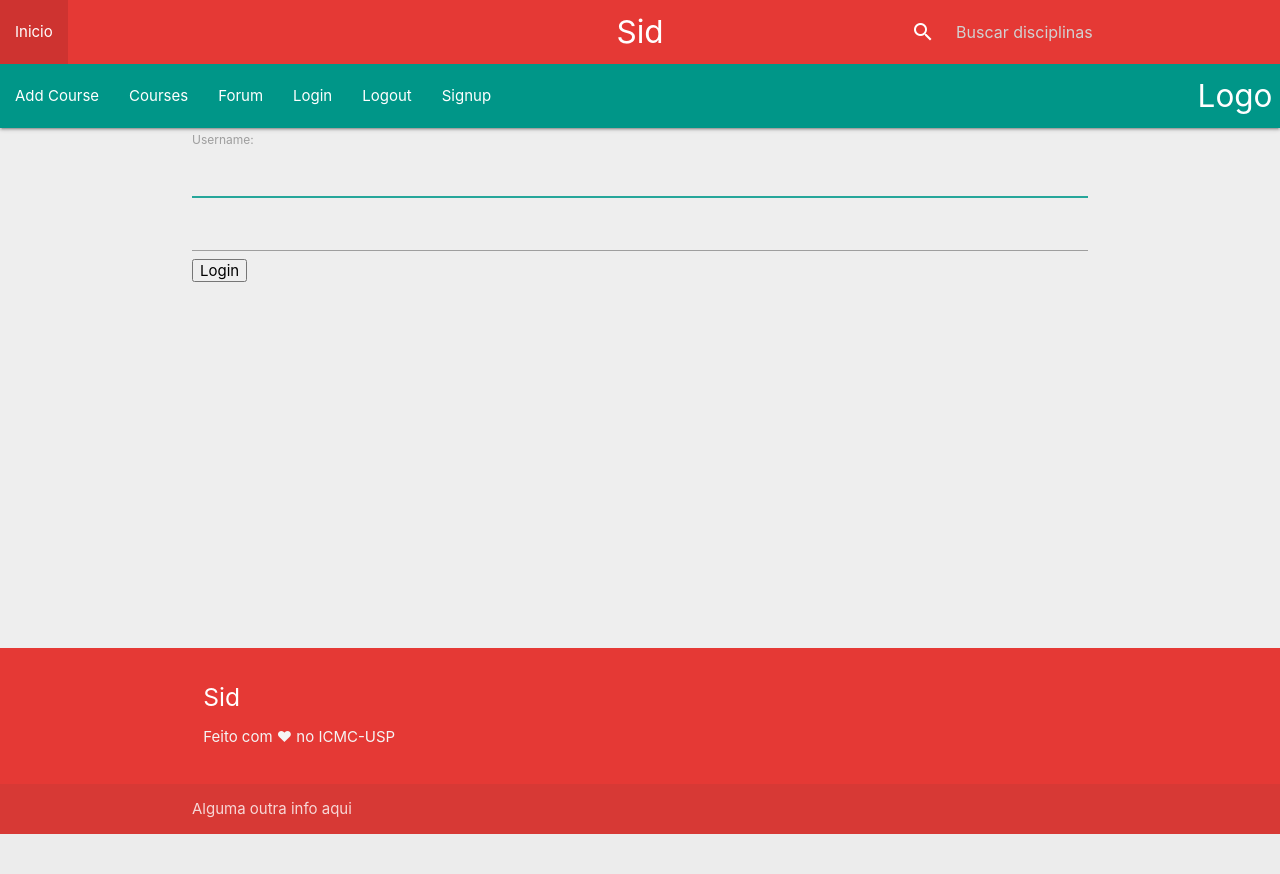
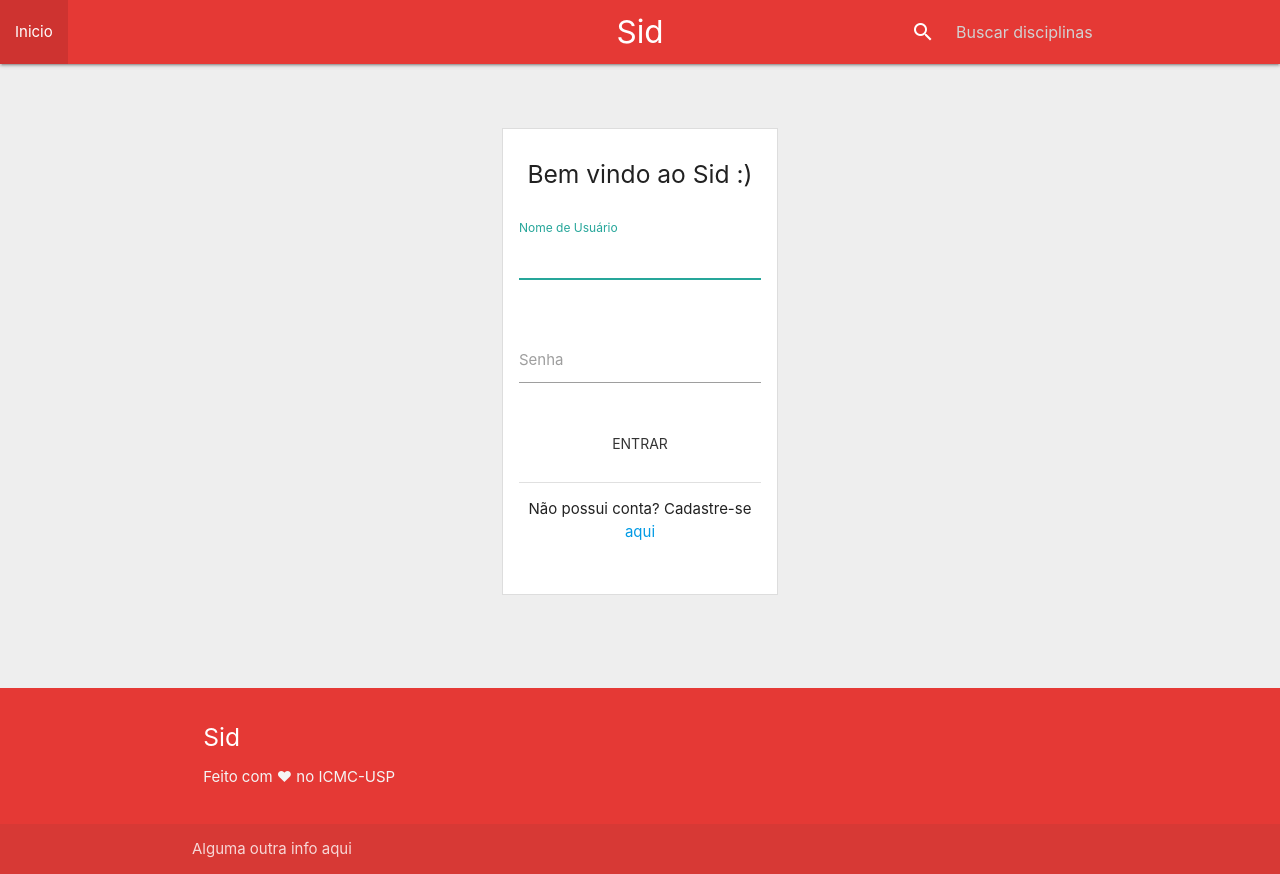
Before and after one commit to rgeurgas/Sid, a Django app: page /auth/login/ in a window 1280 px wide. Before the commit the page ends 834 px from the top, so only its background shows below. Run offline with Django 3.2, Linux system fonts and the light colour scheme.

Commit message:
Login estilizado

```diff
--- a/course/templates/base.html
+++ b/course/templates/base.html
@@ -37,7 +37,7 @@
 	   	</div>
 	</nav>
 
-	<nav>
+	<!-- <nav>
 		<div class="nav-wrapper teal">
 			<a href="#" class="brand-logo right">Logo</a>
 				<ul id="nav-mobile" class="left hide-on-med-and-down">
@@ -67,9 +67,9 @@
 					</ul>
 				{% endif %}
 		</div>
-	</nav>
+	</nav> -->
 
-	<div class="container" style="min-height: 65vh;">
+	<div class="container" style="min-height: 78vh;">
 	{% block content %}
 	{% endblock %}
 	</div>
--- a/registration/templates/registration/login.html
+++ b/registration/templates/registration/login.html
@@ -3,13 +3,50 @@
 {% block title %}Login{% endblock %}
 
 {% block content %}
-	<div class="row">
+	<!-- <div class="row">
 		<form method="post">
 			{% csrf_token %}
 			{{form.username.label_tag}}
-			{{ form.username }}
+
 			{{ form.password }}
 			<button type="submit">Login</button>
 		</form>
+	</div> -->
+	<div class="row">
+
+    	<form class="col s10 offset-s1 m6 offset-m3 xl4 offset-xl4" method="post">
+    		{% csrf_token %}
+			<div class="topo">
+				<div class="row">
+					<h5 class="center-align">Bem vindo ao Sid :)</h5>
+				</div>
+      			<div class="row">
+        			<div class="input-field col s12">
+          				{{ form.username }}
+          				<label for="username">Nome de Usuário</label>
+        			</div>
+        		</div>
+        		<div class="row">
+        			<div class="input-field col s12">
+        				{{form.password}}
+          				<label for="password">Senha</label>
+        			</div>
+        		</div>
+        		<div class="row">
+        			<div class="col s12">
+        				<button style="width:100%" class="btn-flat waves-effect waves-light" type="submit" name="action">
+        					Entrar
+  						</button>
+        			</div>
+        		</div>
+        		<div class="divider"></div>
+        		<div class="row">
+        			<div class="col s12">
+	        			<p class="center">Não possui conta? Cadastre-se <a href="{% url 'signup' %}">aqui</a></p>
+        		</div>
+        		</div>
+      		</div>
+    	</form>
 	</div>
+
 {% endblock %}
--- a/registration/templates/registration/signup.html
+++ b/registration/templates/registration/signup.html
@@ -7,4 +7,8 @@
     {{ form.as_p }}
     <button type="submit">Sign up</button>
   </form>
+
+
+
+
 {% endblock %}
```
